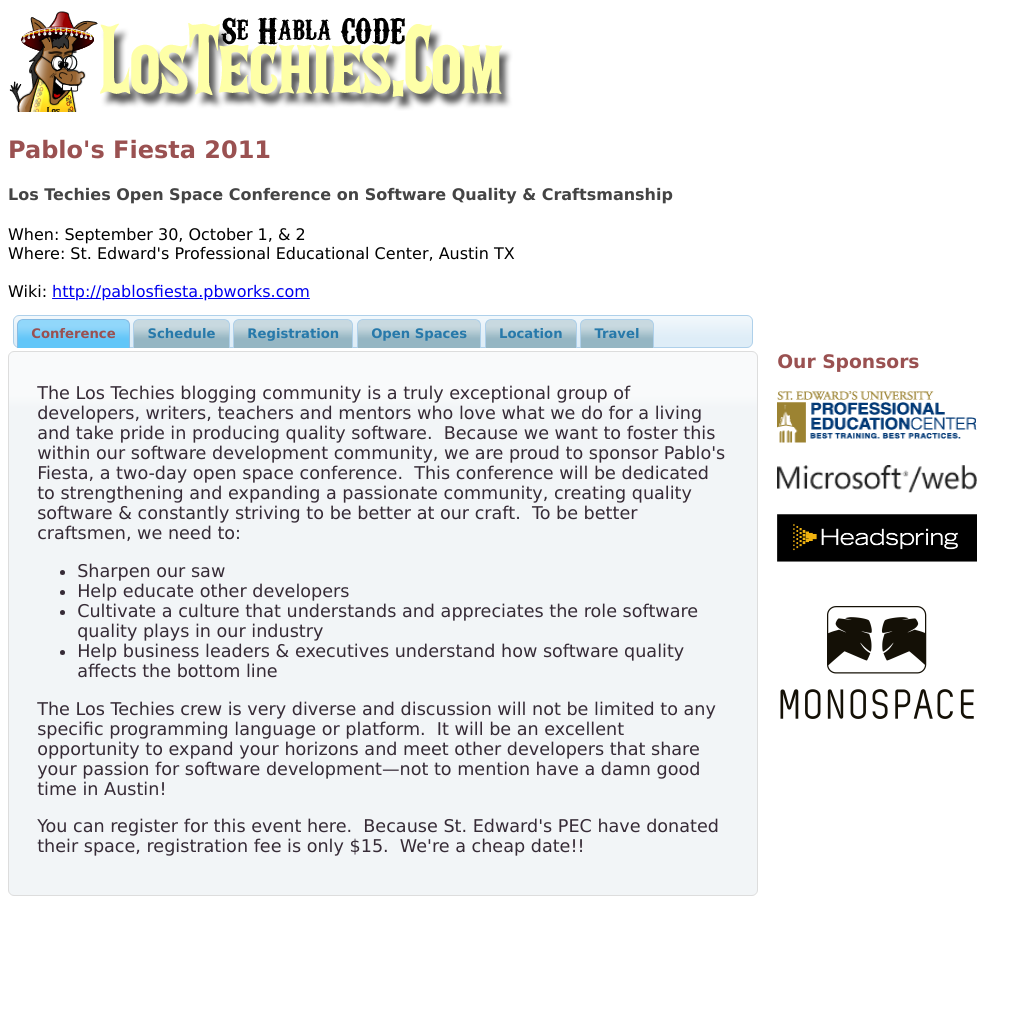
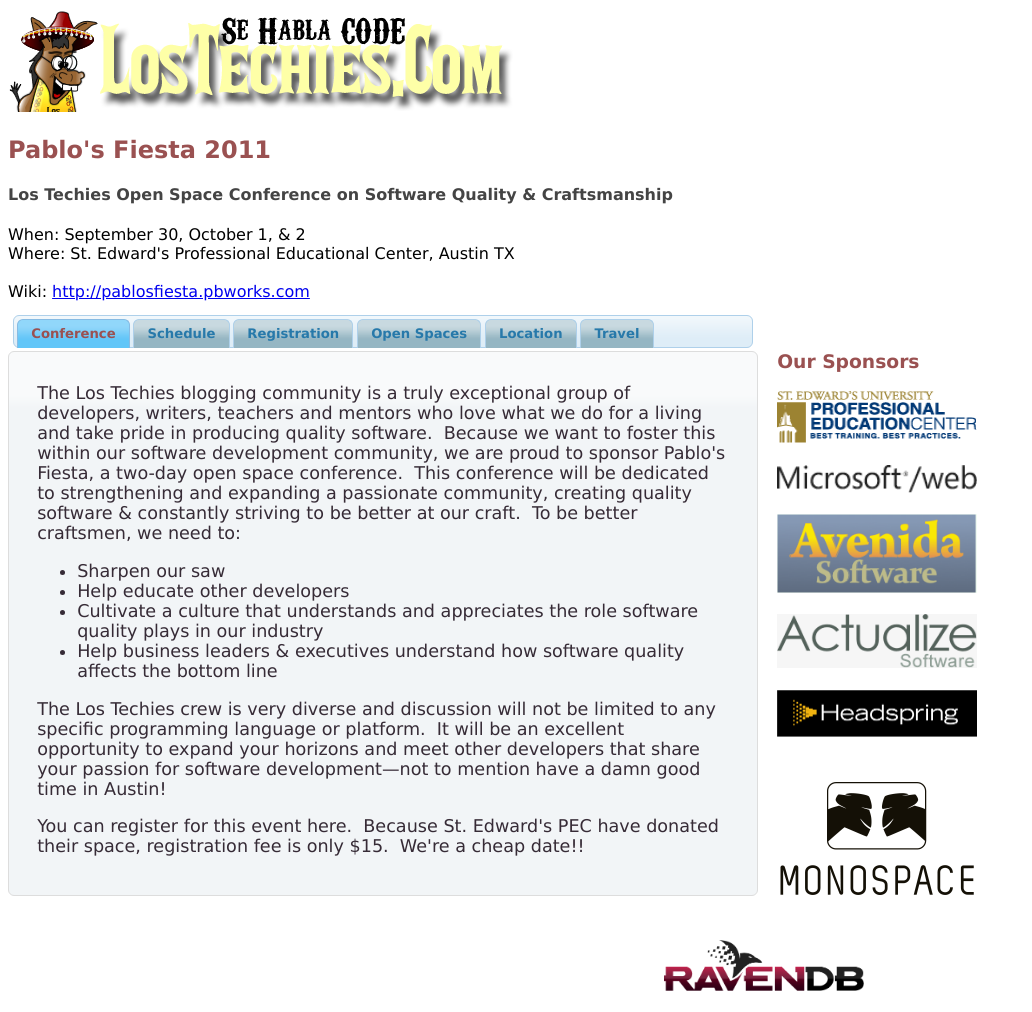
Before and after one commit to lostechies/fiesta, a plain HTML site: page index.html in a window 1280 px wide. Shown: the whole page, without its empty margins (0-1032 px from the left). Before the commit the page ends 896 px from the top, so only its background shows below. Drawn offline with nearby package versions, Linux system fonts and the light colour scheme.

Commit message:
added more sponsors

```diff
--- a/index.html
+++ b/index.html
@@ -264,15 +264,30 @@
 				</a>
 			</li>
 			<li>
+				<a href="mailto:john@avenidasoftware.com" target="_blank">
+					<img src="avenida.png" width="200" />
+				</a>
+			</li>
+			<li>
+				<a href="http://actualizesoftware.com/" target="_blank">
+					<img src="actualize.png" width="200" />
+				</a>
+			</li>
+			<li>
 				<a href="http://headspring.com/" target="_blank" title="HeadSpring">
 					<img src="headspring.jpg" width="200" alt="The Lounge"/>
 				</a>
 			</li>
-				<li>
-					<a href="http://www.monspace.com/" target="_blank">
-						<img src="monospace.png" width="200" />
-					</a>
-				</li>
+			<li>
+				<a href="http://www.monspace.com/" target="_blank">
+					<img src="monospace.png" width="200" />
+				</a>
+			</li>
+			<li>
+				<a href="http://www.ravendb.net/" target="_blank">
+					<img src="ravendblogo.png" width="200" />
+				</a>
+			</li>
 
 
 		</ul>
```
Also changed, not shown: RavenDBlogo.png (added), actualize.png (added), avenida.png (added).
